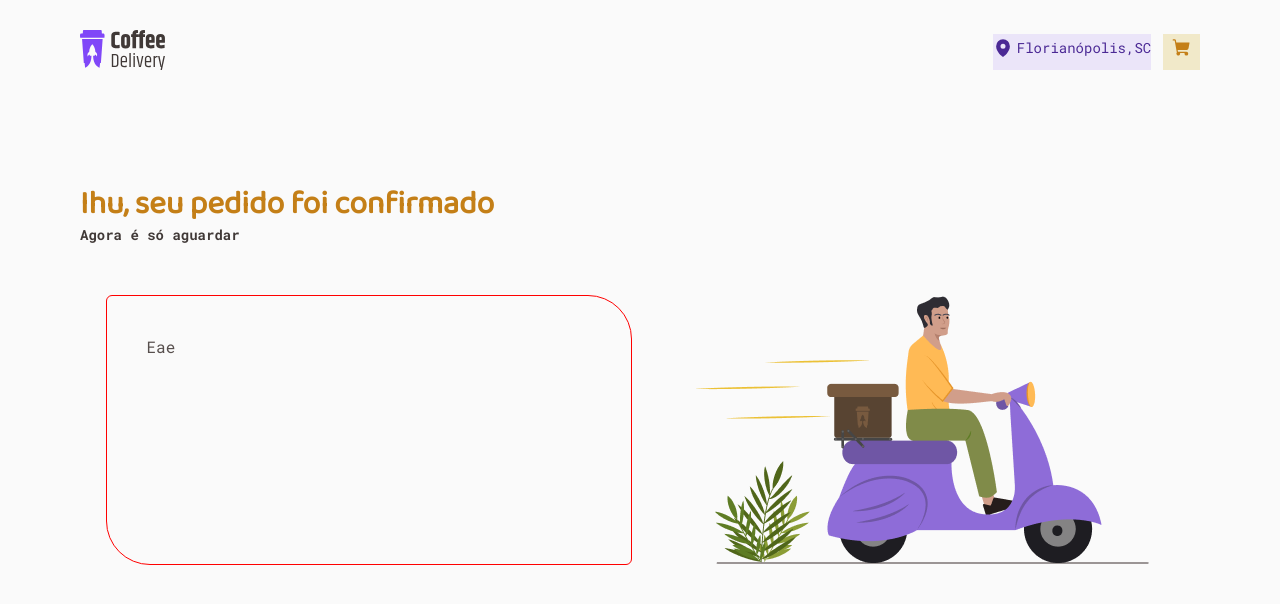
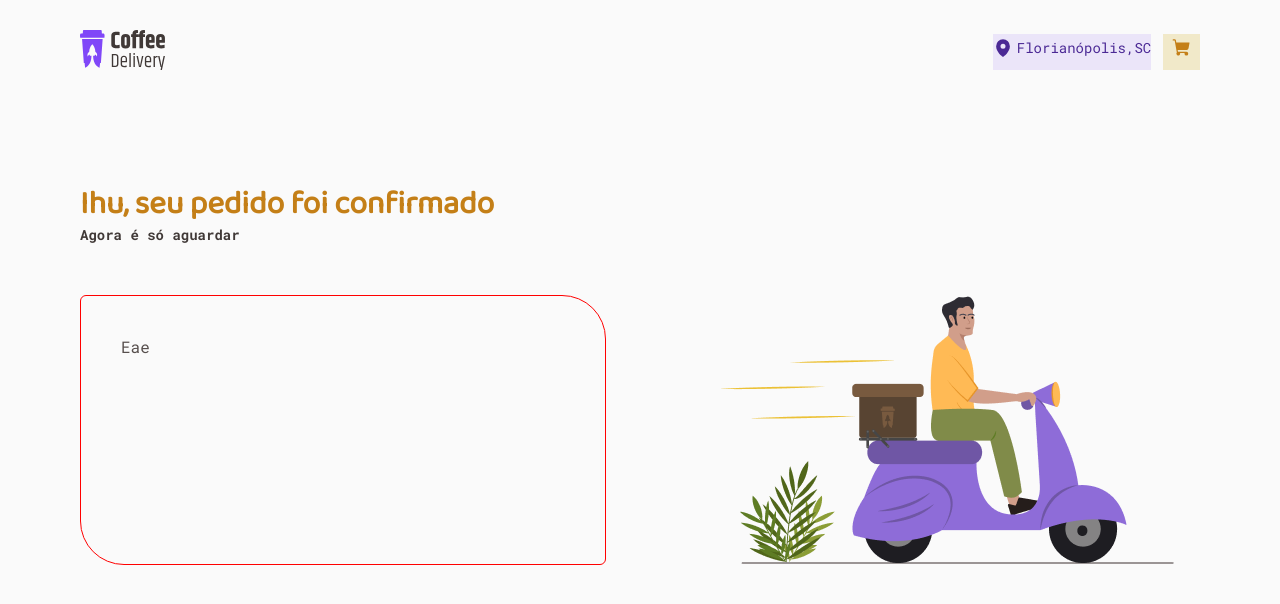
Before and after one commit to ReinaldoARamos/Ignite_Coffee_Delivery-, a React (Vite) app: page /Delivery in a window 1280 px wide. Shown: the top 604 px of the page. Built offline with nearby package versions, Linux system fonts and the light colour scheme.

Commit message:
mais estilos

```diff
--- a/src/Pages/Delivery/index.tsx
+++ b/src/Pages/Delivery/index.tsx
@@ -15,7 +15,7 @@ export function Delivery() {
       <section>
 
 
-        <OrderDetailsContainer>
+        <OrderDetailsContainer  >
         Eae
 
         </OrderDetailsContainer>
--- a/src/Pages/Delivery/style.ts
+++ b/src/Pages/Delivery/style.ts
@@ -24,6 +24,7 @@ export const OrderDetailsContainer = styled.div`
   border: 1px solid red;
   flex-direction: column;
   padding: 2.5rem;
-
+  gap: 2rem;
+  margin-right: 6.375rem ;
   border-radius: 6px 44px 6px 44px;
 `;
```
